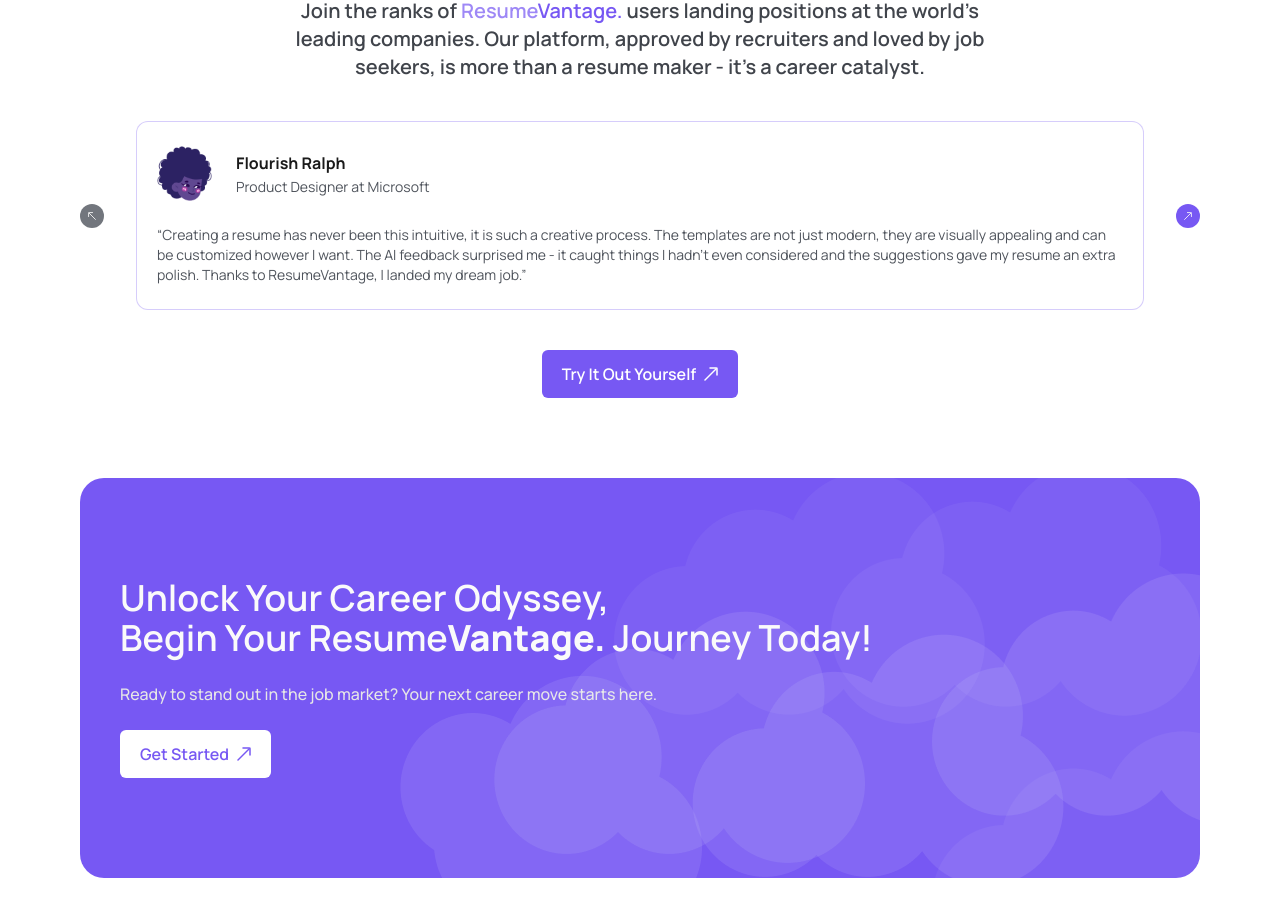
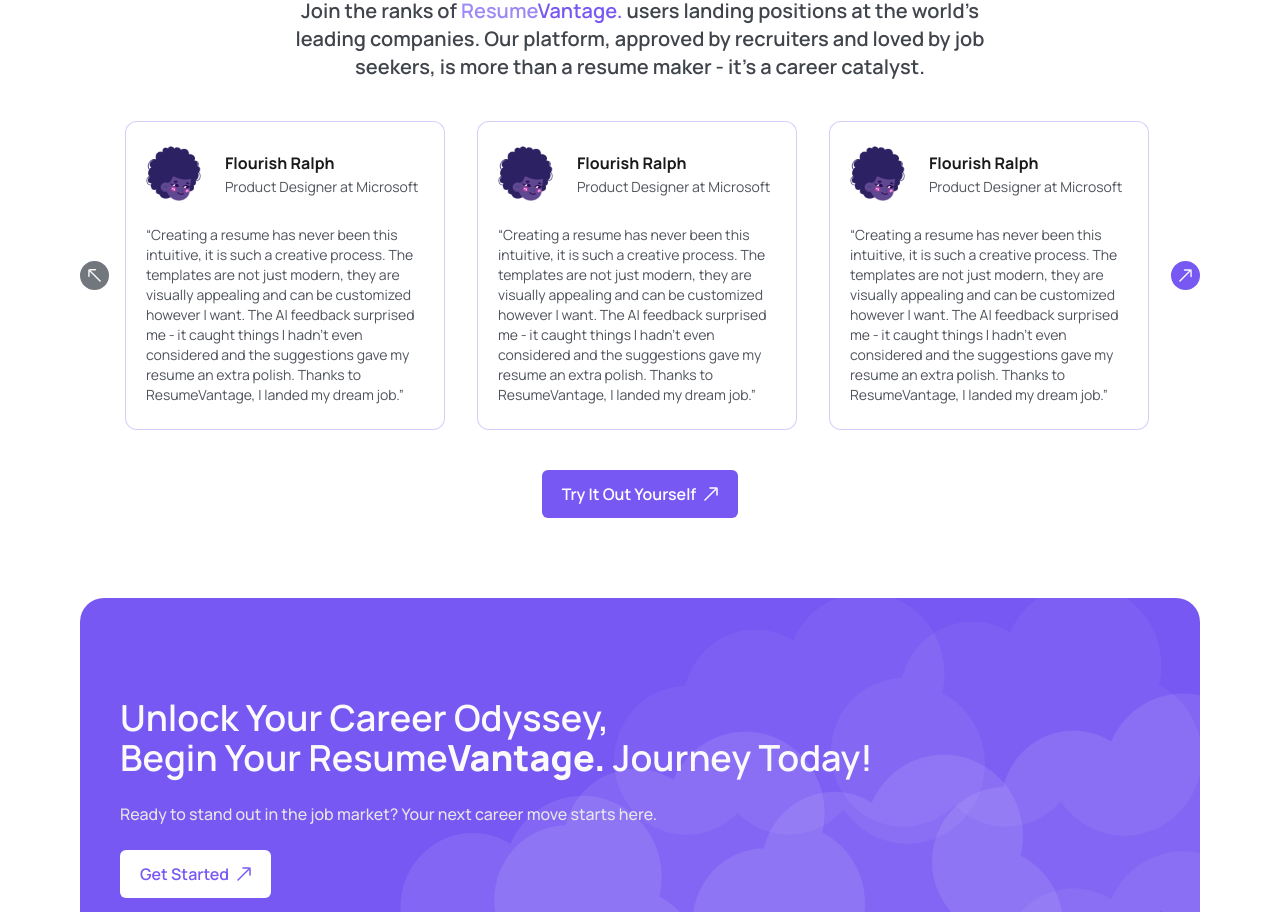
Before and after one commit to Lekanjoy/Resume-Vantage, a Next.js app: page / in a window 1280 px wide. Shown: the part 4920-5832 px from the top of the page. Built offline with nearby package versions, Linux system fonts and the light colour scheme.

Commit message:
"Refactored Testimonials component: updated Card component styles, added scrolling functionality with Framer Motion, and modified layout and arrow button handling."

```diff
--- a/components/landing-page/testimonials/card/index.tsx
+++ b/components/landing-page/testimonials/card/index.tsx
@@ -3,11 +3,13 @@ import avatar from "@/public/assets/landing-page/Dayflow Avatar.png";
 
 const Card = () => {
   return (
-    <div className="flex flex-col items-start gap-y-2 min-w-[250px] min-h-[150px] rounded-xl border p-4 border-[#C5B8FA]/70 bg-white lg:gap-y-6 lg:px-5 lg:py-6">
+    <div className="card flex flex-col items-start gap-y-2 min-w-[230px] min-h-[167px] rounded-xl border p-4 border-[#C5B8FA]/70 bg-white lg:min-w-[320px] lg:gap-y-6 lg:px-5 lg:py-6">
       <div className="flex gap-x-4 items-center lg:gap-x-6">
         <Image src={avatar} alt={"avatar"} width={55} height={55} />
         <div className="flex flex-col gap-y-[2px]">
-          <p className="text-sm font-bold text-secondary lg:text-base">Flourish Ralph</p>
+          <p className="text-sm font-bold text-secondary lg:text-base">
+            Flourish Ralph
+          </p>
           <p className="text-[#4F545C] text-xs lg:text-sm">
             Product Designer at Microsoft
           </p>
--- a/components/landing-page/testimonials/index.tsx
+++ b/components/landing-page/testimonials/index.tsx
@@ -1,12 +1,43 @@
 "use client";
+import Image from "next/image";
+import { useRef } from "react";
+import { animate } from "framer-motion";
 import Button from "@/components/button";
-import React, { useEffect, useState } from "react";
 import Card from "./card";
 import arrow from "@/public/assets/landing-page/arrowIcon.svg";
-import Image from "next/image";
-import { AnimatePresence, motion } from "framer-motion";
 
 const Testimonials = () => {
+  const containerRef = useRef<HTMLDivElement>(null);
+
+  const scrollTo = (target: number) => {
+    const container = containerRef.current;
+    if (container) {
+      animate(container.scrollLeft, target, {
+        type: "spring",
+        stiffness: 60,
+        damping: 20,
+        onUpdate: (value) => {
+          container.scrollLeft = value;
+        },
+      });
+    }
+  };
+
+  const scrollRight = () => {
+    const container = containerRef.current;
+    if (container) {
+      const target = container.scrollLeft + 250;
+      scrollTo(target);
+    }
+  };
+
+  const scrollLeft = () => {
+    const container = containerRef.current;
+    if (container) {
+      const target = container.scrollLeft - 250;
+      scrollTo(target);
+    }
+  };
 
   return (
     <section className=" w-full my-20 flex flex-col justify-center items-center gap-y-6 lg:gap-y-10 2xl:gap-y-12">
@@ -25,23 +56,38 @@ const Testimonials = () => {
           it’s a career catalyst.
         </p>
       </div>
-
-       <div className="w-full flex justify-between items-center gap-x-3 lg:gap-x-8 2xl:gap-x-14">
-        <div className="bg-[#72767D] rounded-full  min-w-[24px] min-h-[24px] p-2 ">
+      <div className="w-full flex items-center gap-x-4">
+        <div
+          onClick={scrollLeft}
+          className="bg-[#72767D] rounded-full  min-w-[24px] min-h-[24px] p-2  cursor-pointer"
+        >
           <Image
             src={arrow}
             alt="Arrow left"
             className="w-full h-full rotate-[270deg]"
           />
         </div>
-        <Card />
-        {/* <Card />
-        <Card /> */}
-        <div className="bg-primary rounded-full min-w-[24px] min-h-[24px] p-2">
+
+        <div
+          id="container"
+          ref={containerRef}
+          className="w-full overflow-x-hidden flex justify-between items-center gap-x-3 lg:gap-x-8 2xl:gap-x-14"
+        >
+          <Card />
+          <Card />
+          <Card />
+          <Card />
+          <Card />
+          <Card />
+        </div>
+
+        <div
+          onClick={scrollRight}
+          className="bg-primary rounded-full min-w-[24px] min-h-[24px] p-2 cursor-pointer"
+        >
           <Image src={arrow} alt="Arrow right" className="w-full h-full" />
         </div>
       </div>
-
 
       <Button
         text="Try It Out Yourself"
```
